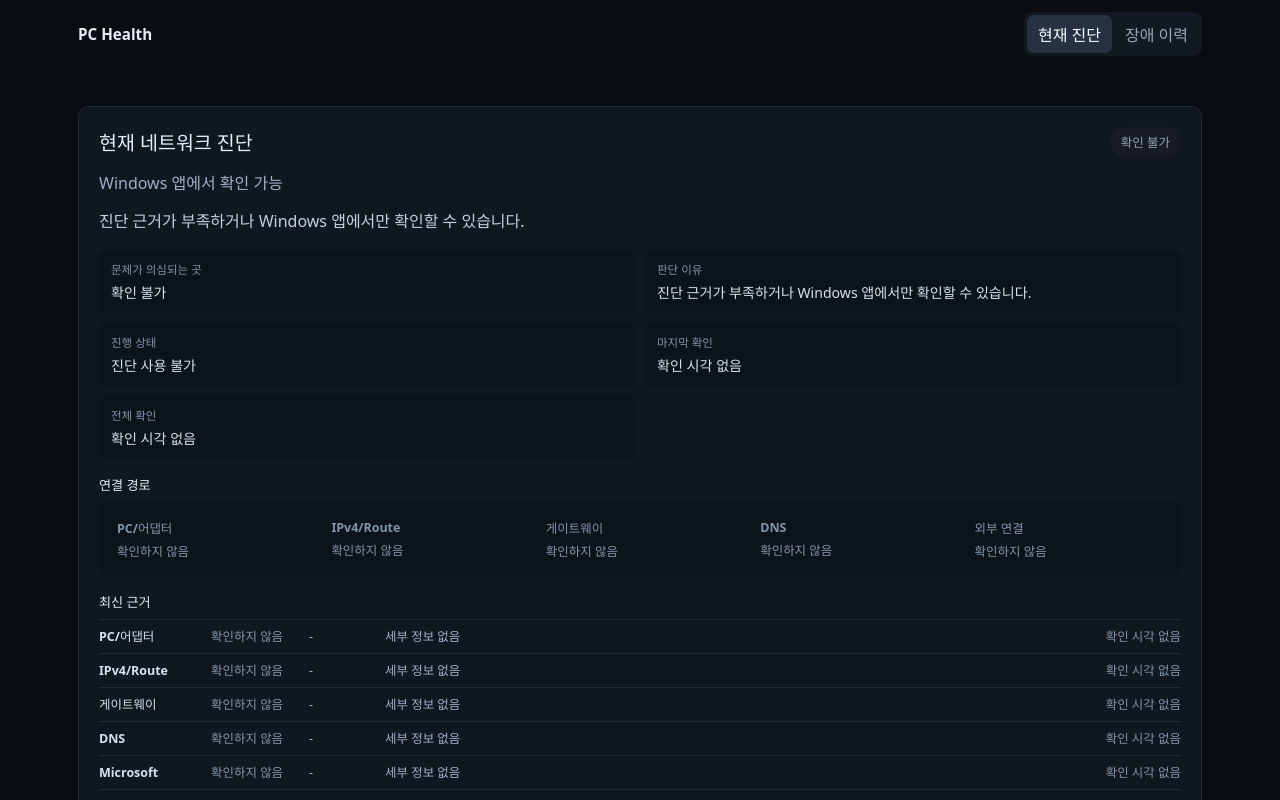
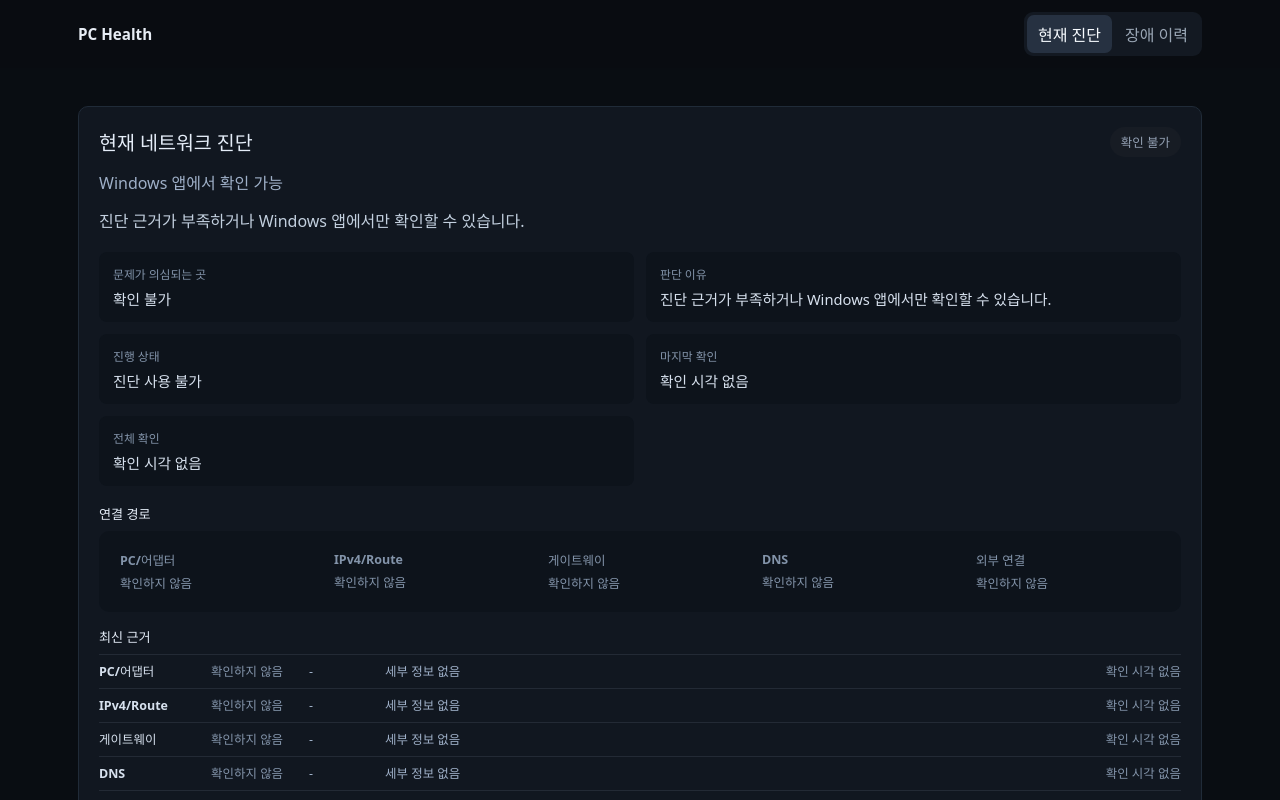
Before and after one commit to qpow1018/pc-health, a React (Vite) app: page / in a window 1280 px wide. Shown: the top 800 px of the page. Built offline with nearby package versions, Linux system fonts and the light colour scheme.

Commit message:
style: ease network summary spacing

```diff
--- a/src/features/network-diagnostics/NetworkStatusPanel.module.css
+++ b/src/features/network-diagnostics/NetworkStatusPanel.module.css
@@ -65,29 +65,29 @@
 .summary {
   display: grid;
   grid-template-columns: repeat(2, minmax(0, 1fr));
-  gap: 10px;
-  margin: 16px 0 0;
+  gap: 12px;
+  margin: 18px 0 0;
 
   div {
     border-radius: 8px;
-    padding: 11px 12px;
+    padding: 13px 14px;
     background: #0d131b;
   }
 
   dt {
     color: #8394aa;
-    font-size: 0.72rem;
+    font-size: 0.74rem;
   }
 
   dd {
-    margin: 5px 0 0;
+    margin: 6px 0 0;
     color: #d7e1ee;
-    font-size: 0.88rem;
+    font-size: 0.92rem;
   }
 }
 
 .path-section {
-  margin-top: 16px;
+  margin-top: 18px;
 
   h3 {
     margin: 0 0 8px;
@@ -98,16 +98,16 @@
 .path {
   display: grid;
   grid-template-columns: repeat(5, minmax(0, 1fr));
-  gap: 6px;
+  gap: 8px;
   border-radius: 10px;
-  padding: 8px;
+  padding: 10px;
   background: #0d131b;
 }
 
 .path-stage {
   min-width: 0;
   border-radius: 8px;
-  padding: 9px 10px;
+  padding: 10px 11px;
   background: transparent;
 
   strong {
```
